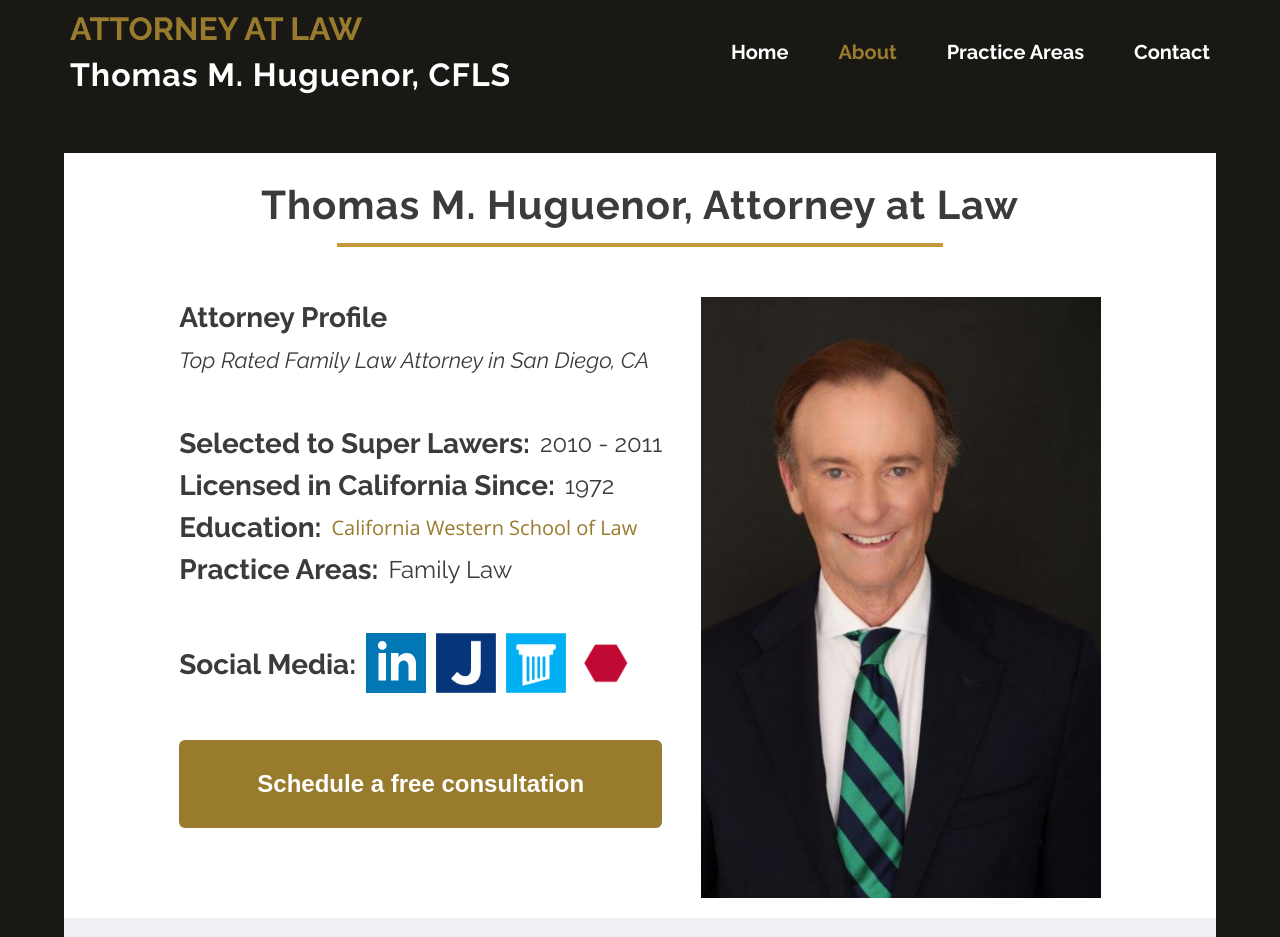
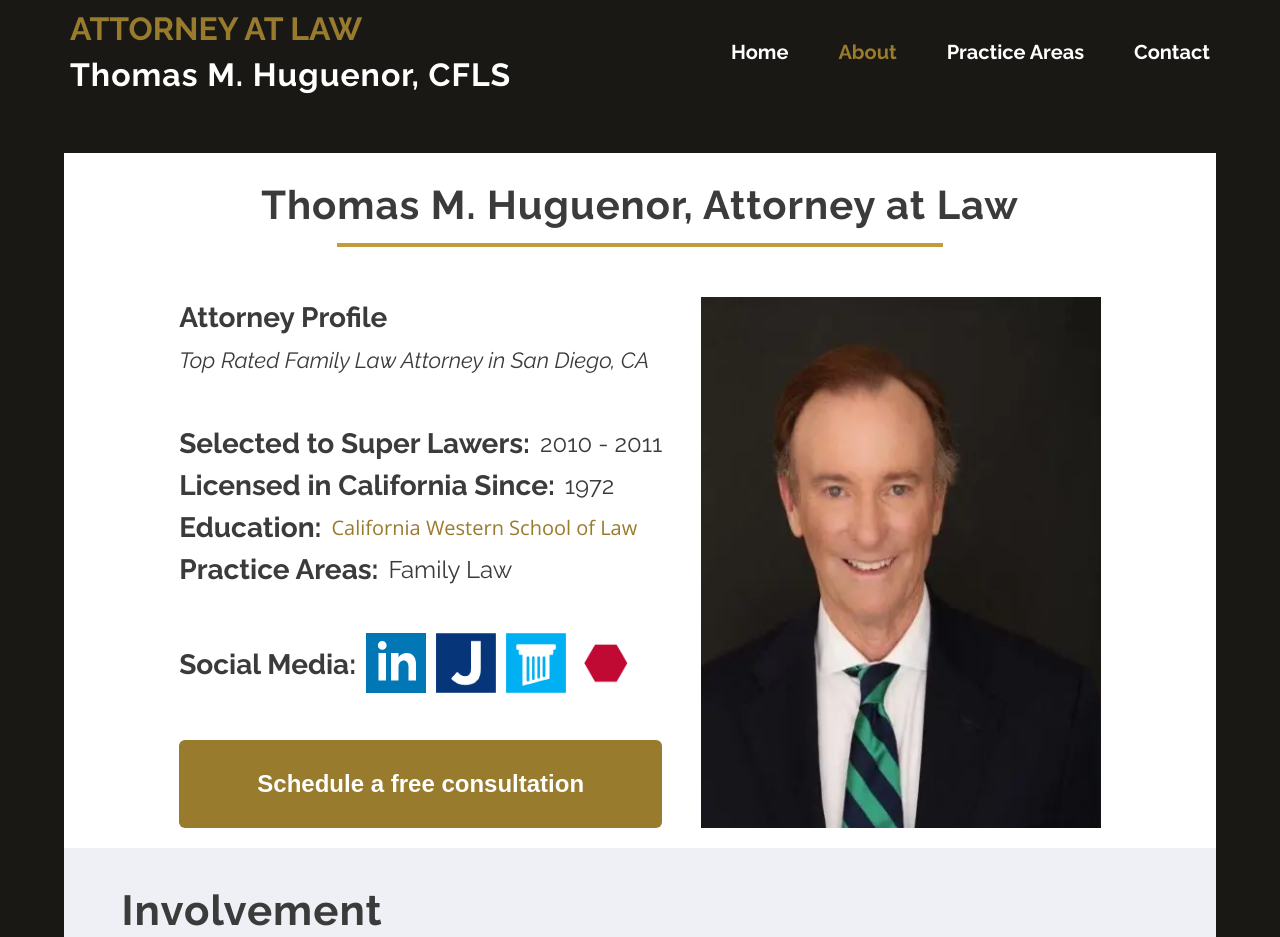
Before and after one commit to webdevbyxd/Thomas2, a plain HTML site: page about/index.html in a window 1280 px wide. Shown: the top 937 px of the page. Drawn offline with nearby package versions, Linux system fonts and the light colour scheme.

Commit message:
Update index.html

```diff
--- a/about/index.html
+++ b/about/index.html
@@ -130,7 +130,7 @@
                     </button>
                 </a>
             </section>
-            <img class="headshot2" src="../images/headshotL.jpg" alt="Thomas M. Huguenor headshot">
+            <img class="headshot2" src="../images/thomas.webp" alt="Thomas M. Huguenor headshot">
         </article>
     </div>
 
```
